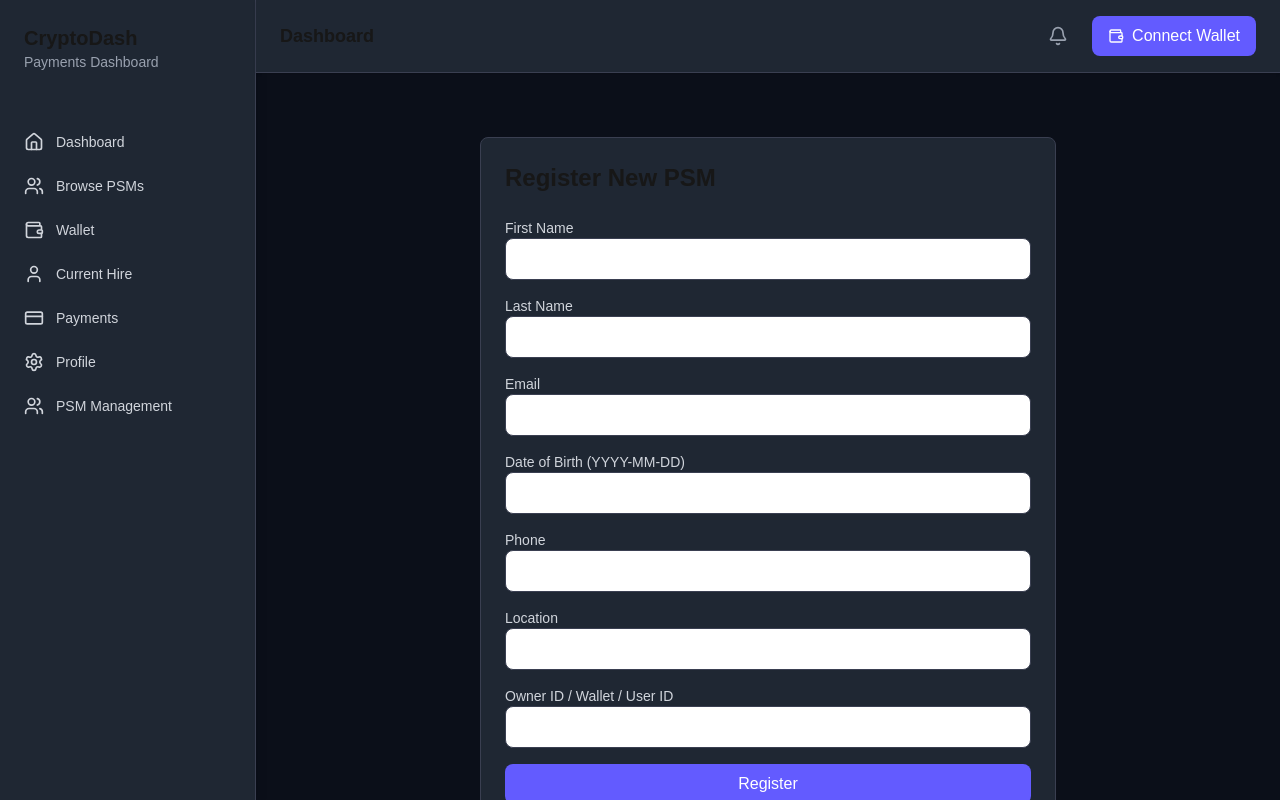
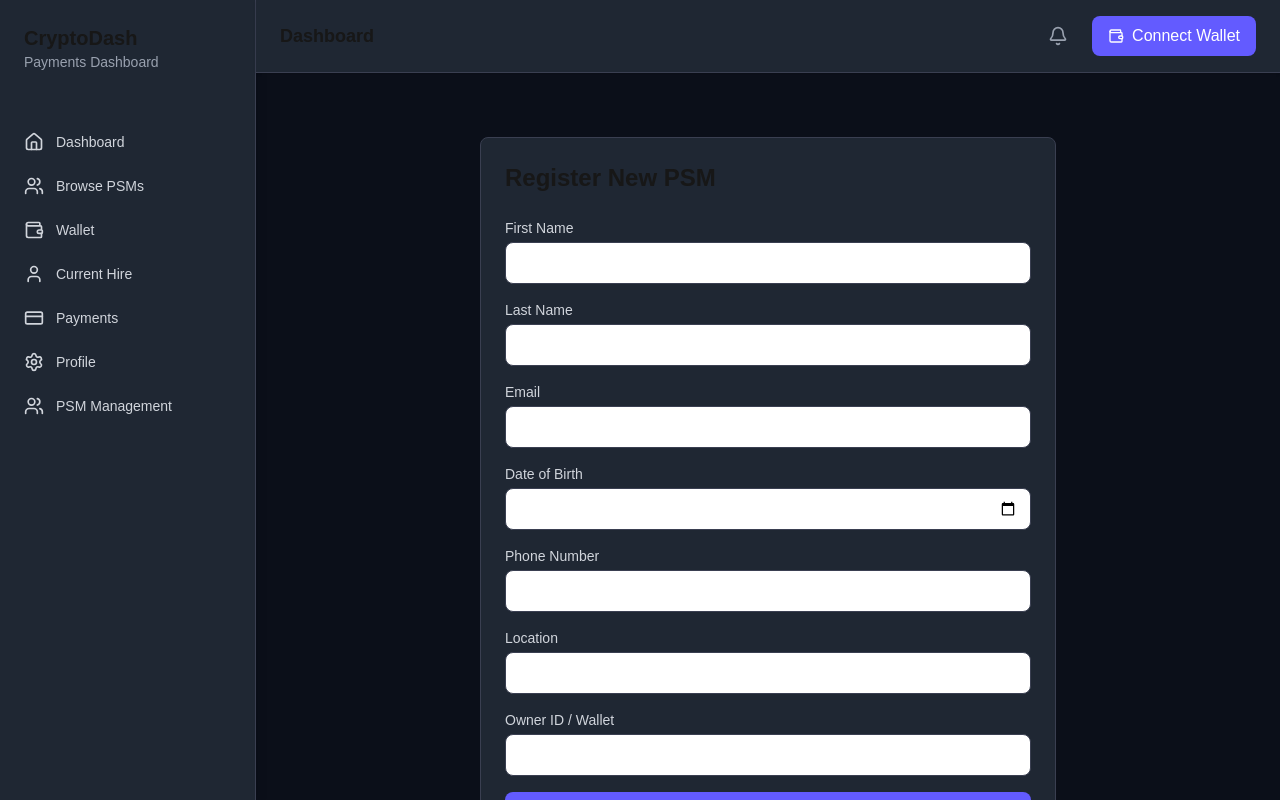
Before and after one commit to gerryalvrz/DePayments, a Next.js app: page /psms-register in a window 1280 px wide. Built offline with nearby package versions, Linux system fonts and the light colour scheme.

Commit message:
adding validations to PSM registrion form

```diff
--- a/src/app/psms-register/page.tsx
+++ b/src/app/psms-register/page.tsx
@@ -12,14 +12,33 @@ export default function RegisterPSM() {
     owner: "",
   });
 
+  const [errors, setErrors] = useState<{ [key: string]: string }>({});
   const [success, setSuccess] = useState(false);
+
+  const validate = () => {
+    const newErrors: { [key: string]: string } = {};
+
+    if (!form.nombre.trim()) newErrors.nombre = "First name is required";
+    if (!form.apellido.trim()) newErrors.apellido = "Last name is required";
+    if (!form.email.match(/^[^\s@]+@[^\s@]+\.[^\s@]+$/)) newErrors.email = "Invalid email";
+    if (!form.fechaNacimiento) newErrors.fechaNacimiento = "Date of birth is required";
+    if (!form.telefono.match(/^\+?[0-9\s\-]{7,15}$/)) newErrors.telefono = "Invalid phone number";
+    if (!form.lugarResidencia.trim()) newErrors.lugarResidencia = "Location is required";
+    if (!form.owner.trim()) newErrors.owner = "Owner ID is required";
+
+    setErrors(newErrors);
+    return Object.keys(newErrors).length === 0;
+  };
 
   const handleChange = (e: React.ChangeEvent<HTMLInputElement>) => {
     setForm({ ...form, [e.target.name]: e.target.value });
+    setErrors({ ...errors, [e.target.name]: "" }); // clear individual error
   };
 
   const handleSubmit = async (e: React.FormEvent) => {
     e.preventDefault();
+    if (!validate()) return;
+
     try {
       const res = await fetch("/api/psms", {
         method: "POST",
@@ -38,6 +57,7 @@ export default function RegisterPSM() {
           lugarResidencia: "",
           owner: "",
         });
+        setErrors({});
       } else {
         throw new Error("Failed to register");
       }
@@ -47,36 +67,48 @@ export default function RegisterPSM() {
     }
   };
 
+  const renderInput = (
+    name: keyof typeof form,
+    label: string,
+    type: string = "text",
+    placeholder?: string
+  ) => (
+    <div key={name}>
+      <label className="block text-sm font-medium text-gray-300 mb-1">{label}</label>
+      <input
+        type={type}
+        name={name}
+        value={form[name]}
+        onChange={handleChange}
+        placeholder={placeholder}
+        className={`w-full px-3 py-2 bg-background border ${
+          errors[name] ? "border-red-500" : "border-border"
+        } rounded-lg text-white focus:outline-none focus:ring-2 focus:ring-primary`}
+      />
+      {errors[name] && (
+        <p className="text-sm text-red-400 mt-1">{errors[name]}</p>
+      )}
+    </div>
+  );
+
   return (
     <div className="max-w-xl mx-auto bg-surface p-6 rounded-lg border border-border mt-10">
       <h2 className="text-2xl font-bold text-textPrimary mb-6">Register New PSM</h2>
 
       {success && (
-        <div className="mb-4 text-green-500 font-medium">PSM registered successfully!</div>
+        <div className="mb-4 text-green-500 font-medium">
+          ✅ PSM registered successfully!
+        </div>
       )}
 
       <form onSubmit={handleSubmit} className="space-y-4">
-        {[
-          ["nombre", "First Name"],
-          ["apellido", "Last Name"],
-          ["email", "Email"],
-          ["fechaNacimiento", "Date of Birth (YYYY-MM-DD)"],
-          ["telefono", "Phone"],
-          ["lugarResidencia", "Location"],
-          ["owner", "Owner ID / Wallet / User ID"],
-        ].map(([name, label]) => (
-          <div key={name}>
-            <label className="block text-sm font-medium text-gray-300">{label}</label>
-            <input
-              type="text"
-              name={name}
-              value={(form as any)[name]}
-              onChange={handleChange}
-              className="w-full px-3 py-2 bg-background border border-border rounded-lg text-white focus:outline-none focus:ring-2 focus:ring-primary"
-              required
-            />
-          </div>
-        ))}
+        {renderInput("nombre", "First Name")}
+        {renderInput("apellido", "Last Name")}
+        {renderInput("email", "Email", "email")}
+        {renderInput("fechaNacimiento", "Date of Birth", "date")}
+        {renderInput("telefono", "Phone Number", "tel", "+52 555 123 4567")}
+        {renderInput("lugarResidencia", "Location")}
+        {renderInput("owner", "Owner ID / Wallet")}
 
         <button
           type="submit"
```
